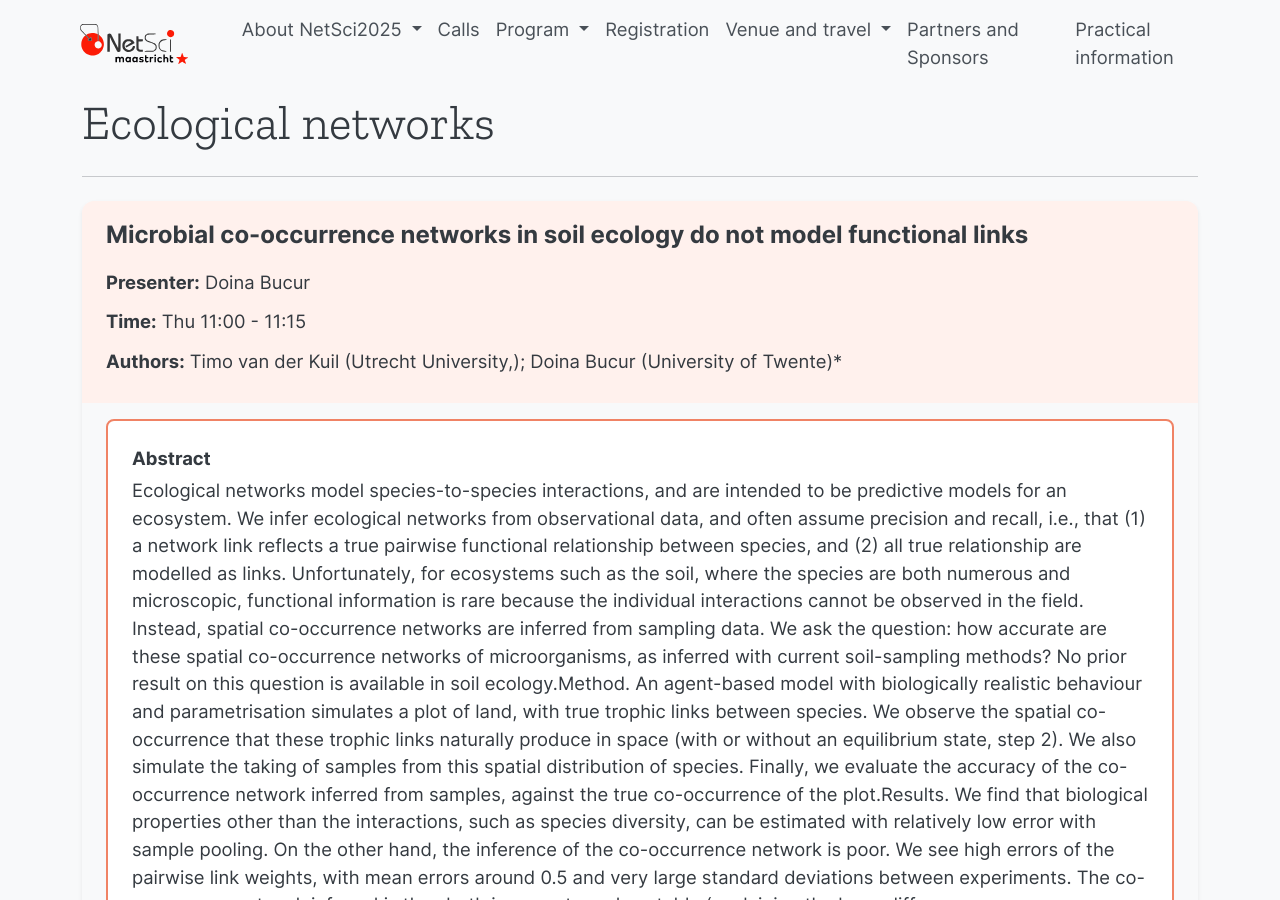
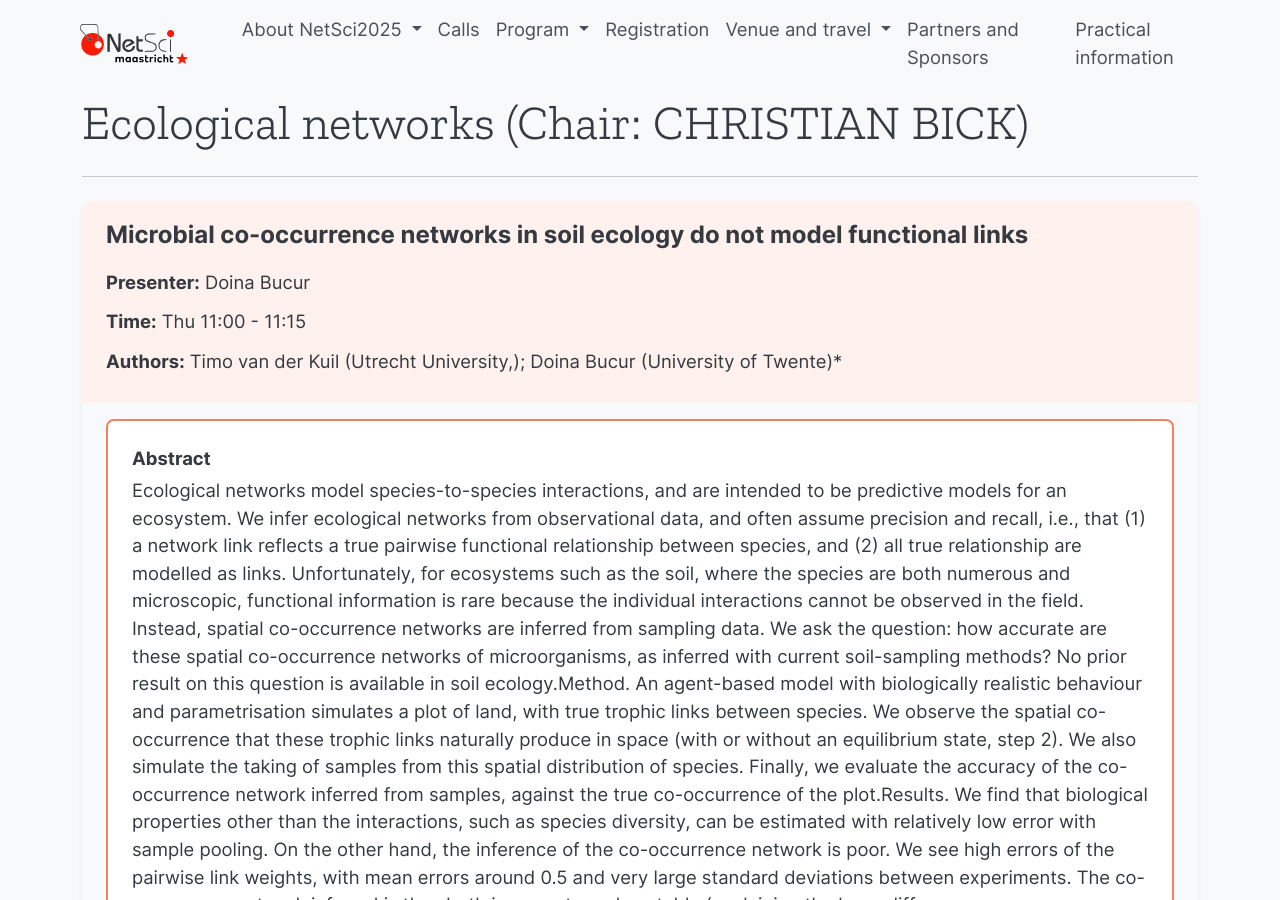
Before and after one commit to NetSci2025/netsci2025.github.io, a Jekyll site: the page built from _parallel/ecological-networks.md, in a window 1280 px wide and 900 px high. Built offline with Jekyll 4.4.1, drawn with Linux system fonts in a browser that asks for light colours.

Commit message:
Update ecological-networks.md

```diff
--- a/_parallel/ecological-networks.md
+++ b/_parallel/ecological-networks.md
@@ -1,6 +1,6 @@
 ---
 layout: parallel
-title: "Ecological networks"
+title: "Ecological networks (Chair: CHRISTIAN BICK)"
 slug: ecological-networks
 permalink: /parallel/ecological-networks/
 ---
```
